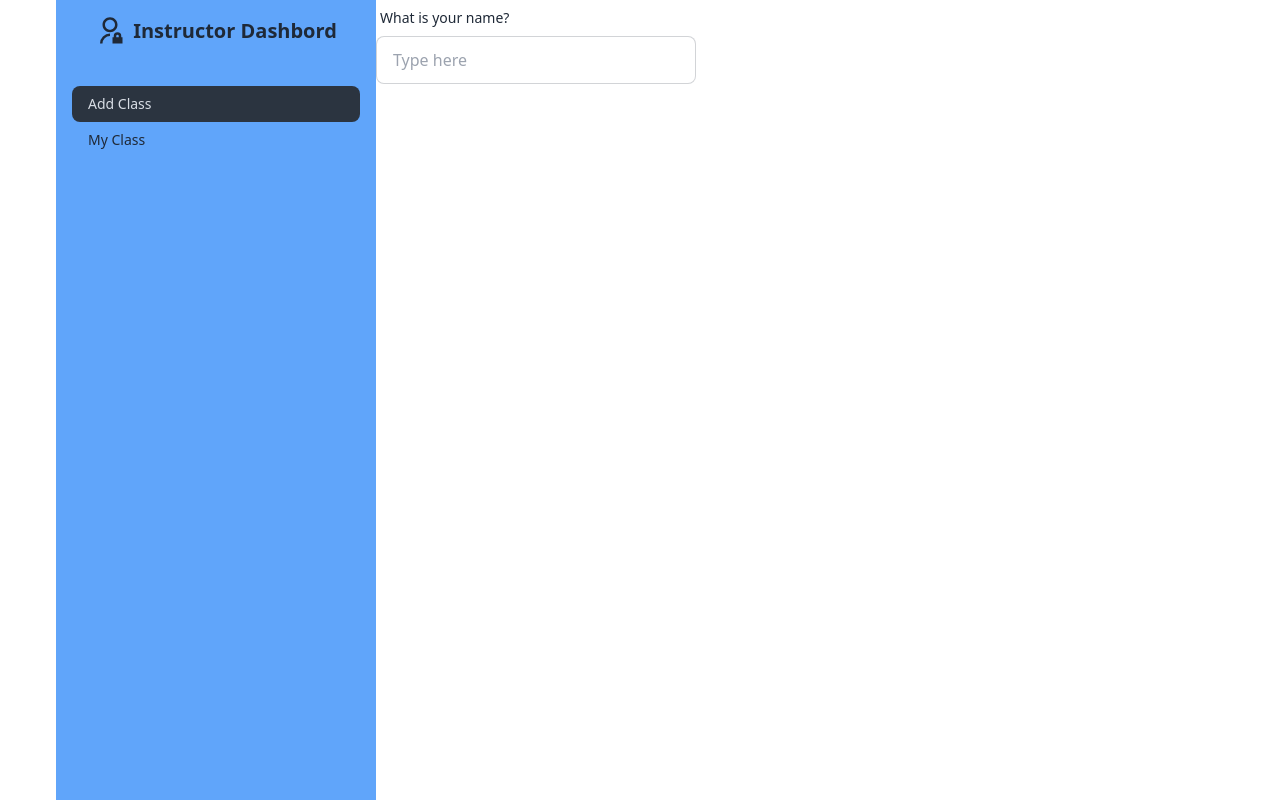
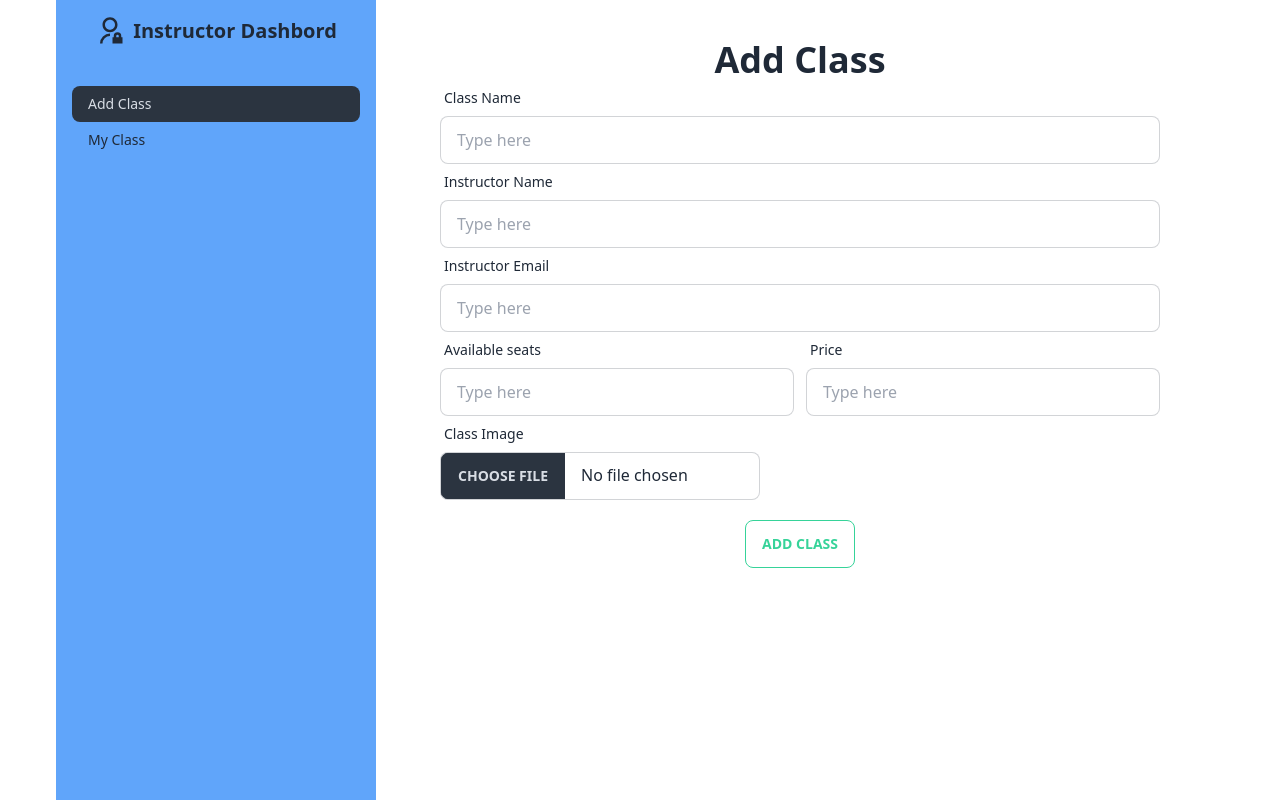
Before and after one commit to safiislam/Hurmoney-Academy, a React (Vite) app: page /dashbord/addClass in a window 1280 px wide. Built offline with nearby package versions, Linux system fonts and the light colour scheme; no server answers.

Commit message:
loade user data

```diff
--- a/package.json
+++ b/package.json
@@ -18,7 +18,8 @@
     "react-hook-form": "^7.44.3",
     "react-icons": "^4.9.0",
     "react-responsive-carousel": "^3.2.23",
-    "react-router-dom": "^6.11.2"
+    "react-router-dom": "^6.11.2",
+    "sweetalert2": "^11.7.11"
   },
   "devDependencies": {
     "@types/react": "^18.0.37",
--- a/src/pages/Dashbord/Instructor/ClassAdd/ClassAdd.jsx
+++ b/src/pages/Dashbord/Instructor/ClassAdd/ClassAdd.jsx
@@ -1,19 +1,106 @@
+import { useContext } from "react";
+import { useForm } from "react-hook-form";
+import { AuthContext } from "../../../../AuthProvider/AuthProvider";
+import axios from "axios";
+import Swal from "sweetalert2";
+
 
 
 const ClassAdd = () => {
+    const { user } = useContext(AuthContext)
+    const url = `https://api.imgbb.com/1/upload?&key=${import.meta.env.VITE_IMG_API_KEY}`
+    const { register, handleSubmit,reset  } = useForm();
+    const onSubmit = async (data) => {
+        console.log(data)
+        console.log(data.image[0])
+
+        console.log(data)
+        const date =new Date()
+        const formData = new FormData()
+        formData.append('image', data.image[0])
+        const response = await axios.post(url,formData)
+
+        if(response.data.success){
+            const imageUrl = response.data.data.display_url
+            const {courseName,instractorName,instractorEmail,price,availableSeats}=data
+            const itemData = {courseName,instractorName,instractorEmail,price,availableSeats: parseInt(availableSeats),totalEnroll : 0,courseImg:imageUrl,status:'pending',date }
+            console.log(itemData)
+            axios.post('https://summry-camp-school-server.vercel.app/course',itemData)
+            .then(data=>{
+                console.log(data.data)
+                if(data.data.insertedId){
+                    reset()
+                    Swal.fire({
+                        position: 'top-end',
+                        icon: 'success',
+                        title: 'Your Class is Add',
+                        showConfirmButton: false,
+                        timer: 1500
+                      })
+
+                }
+            })
+
+
+        }
+
+    };
+
+
     return (
-        <div>
-            <div>
-                <form>
-                    <div className="form-control w-full max-w-xs">
+        <div className="px-16 mt-10">
+            <p className="text-center font-bold text-4xl">Add Class</p>
+            <form onSubmit={handleSubmit(onSubmit)}>
+                <div className="form-control w-full  ">
+                    <label className="label">
+                        <span className="label-text">Class Name</span>
+                    </label>
+                    <input type="text" placeholder="Type here" {...register("courseName")} className="input input-bordered w-full " />
+
+                </div>
+                <div className="form-control w-full ">
+                    <label className="label">
+                        <span className="label-text">Instructor Name</span>
+                    </label>
+                    <input type="text" placeholder="Type here" value={user?.displayName} {...register("instractorName")} className="input input-bordered w-full " />
+
+                </div>
+                <div className="form-control w-full ">
+                    <label className="label">
+                        <span className="label-text">Instructor Email</span>
+                    </label>
+                    <input type="text" placeholder="Type here" value={user?.email} {...register("instractorEmail")} className="input input-bordered w-full " />
+
+                </div>
+                <div className="flex flex-col md:flex-row gap-3">
+                    <div className="form-control w-full ">
                         <label className="label">
-                            <span className="label-text">What is your name?</span>
+                            <span className="label-text">Available seats</span>
                         </label>
-                        <input type="text" placeholder="Type here" className="input input-bordered w-full max-w-xs" />
+                        <input type="number" placeholder="Type here" {...register("availableSeats")} className="input input-bordered w-full " />
 
                     </div>
-                </form>
-            </div>
+                    <div className="form-control w-full ">
+                        <label className="label">
+                            <span className="label-text">Price</span>
+                        </label>
+                        <input type="number" placeholder="Type here" {...register("price")} className="input input-bordered w-full " />
+
+                    </div>
+
+                </div>
+                <div className="form-control w-full max-w-xs">
+                    <label className="label">
+                        <span className="label-text">Class Image</span>
+                    </label>
+                    <input type="file" {...register("image")} className="file-input file-input-bordered w-full max-w-xs" />
+
+                </div>
+                <div className="text-center">
+                    <input className="btn btn-success btn-outline mt-5" type="submit" value="Add Class" />
+                </div>
+            </form>
+
         </div>
     );
 };
--- a/src/pages/Dashbord/Instructor/MyClass/MyClass.jsx
+++ b/src/pages/Dashbord/Instructor/MyClass/MyClass.jsx
@@ -1,9 +1,46 @@
+import { useQuery } from "@tanstack/react-query";
+import { useContext } from "react";
+import { AuthContext } from "../../../../AuthProvider/AuthProvider";
+import axios from "axios";
 
 
 const MyClass = () => {
+    const { user } = useContext(AuthContext)
+    const { data: instructorClass = [], refetch } = useQuery({
+        queryKey: ['course', user?.email],
+        queryFn: async () => {
+            const res = await axios.get(`https://summry-camp-school-server.vercel.app/courses?email=${user?.email}`)
+            return res.data
+        }
+    })
     return (
         <div>
+            <p className="text-center text-4xl font-bold mt-5" >My class</p>
+            <div>
+                <div className="overflow-x-auto">
+                    <table className="table">
 
+                        <thead>
+                            <tr>
+                                <th></th>
+                                <th>Name</th>
+                                <th>Job</th>
+                                <th>Favorite Color</th>
+                            </tr>
+                        </thead>
+                        <tbody>
+                            {/* row 1 */}
+                            <tr className="bg-base-200">
+                                <th>1</th>
+                                <td>Cy Ganderton</td>
+                                <td>Quality Control Specialist</td>
+                                <td>Blue</td>
+                            </tr>
+
+                        </tbody>
+                    </table>
+                </div>
+            </div>
         </div>
     );
 };
--- a/src/pages/Register/Register.jsx
+++ b/src/pages/Register/Register.jsx
@@ -66,8 +66,8 @@ const Register = () => {
                                         message: "Password should be at least 6 characters long."
                                     },
                                     pattern: {
-                                        value: /^(?=.*?[a-z])(?=.*?[0-9]).*$/,
-                                        message: "Password must contain at least 1 lowercase letter and 1 number."
+                                        value: /^(?=.*?[A-Z])(?=.*?[0-9]).*$/,
+                                        message: "Password must contain at least 1 UpperCase letter and 1 number."
                                     }
 
                                 })} className="input input-bordered w-full flex-grow" />
```
Also changed, not shown: 1 other file (tests, documents, lock files or other folders).
